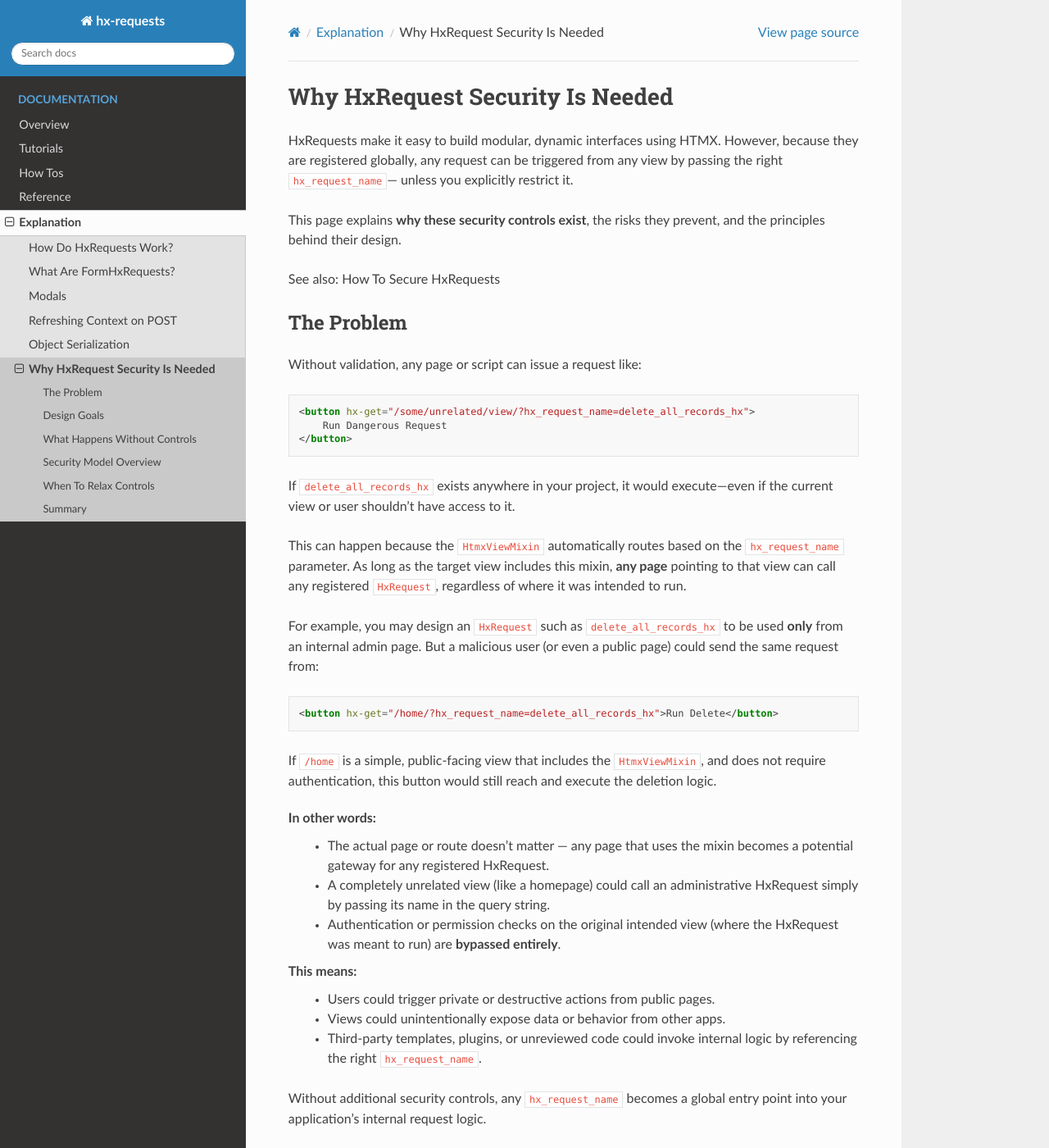
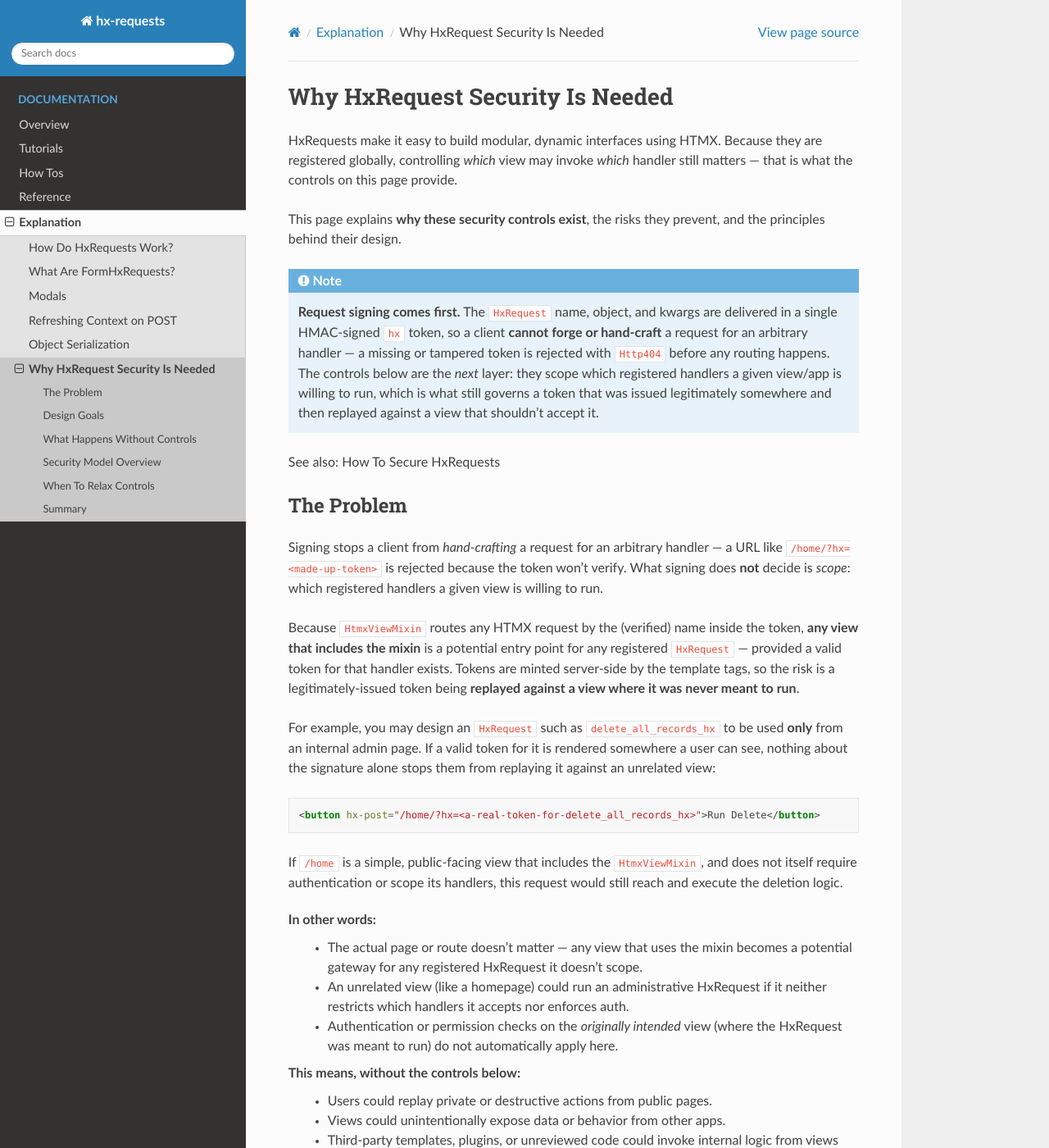
Before and after one commit to yaakovLowenstein/hx-requests, a Sphinx documentation site: the page built from docs/explanation/securing_hx_requests.rst, in a window 1280 px wide and 1400 px high. Shown: the whole window at 82% size. Built offline with Sphinx 7.4.7 and the Read the Docs theme 3.1.0, drawn with Linux system fonts in a browser that asks for light colours; pages that are not in the unit, such as notebooks, are missing from menus; some of the changed text lies outside the part shown.

Commit message:
feat!: sign the serialized round-trip token
Pack the HxRequest name, object, and kwargs into a single HMAC-signed `hx`
query param via django.core.signing instead of emitting loose, client-editable
params (hx_request_name, object=..., ___kwarg=...).

HtmxViewMixin.dispatch verifies the token and rebuilds request.GET from the
verified payload only; get_hx_extra_kwargs now sources kwargs solely from the
token (never raw GET), and _use_current_url strips framework keys so
HX-Current-URL cannot inject them.

Closes the IDOR, cross-model instance swap, `___can_edit` context forgery, and
garbage-input 500s: forged or hand-crafted requests fail the signature check
and return Http404 before any deserializer runs.

Adds public helpers so view code can introspect an inbound request without
going through dispatch: is_hx_request() (is this a valid hx-requests request,
vs is_htmx_request() which only checks the header), get_hx_request_name(), and
get_hx_payload(). These are the supported replacement for reading the old loose
query params off request.GET.

BREAKING CHANGE: the template tags now emit `?hx=<signed-token>` instead of
`?hx_request_name=...&object=...&___kwarg=...`. The `{% hx_get %}`/`{% hx_post %}`
tags and HxRequest classes are unchanged, but any code that read the framework's
routing data off request.GET -- e.g. sniffing `request.GET["hx_request_name"]`
to detect an hx request, or hand-building/parsing these URLs -- must switch to
`?hx=<token>` and the is_hx_request()/get_hx_request_name()/get_hx_payload()
helpers. Pages already rendered by the old version also 404 on hx interactions
until reloaded.

Co-Authored-By: Claude Fable 5 <noreply@anthropic.com>

```diff
--- a/docs/explanation/securing_hx_requests.rst
+++ b/docs/explanation/securing_hx_requests.rst
@@ -2,12 +2,22 @@ Why HxRequest Security Is Needed
 --------------------------------
 
 HxRequests make it easy to build modular, dynamic interfaces using HTMX.
-However, because they are registered globally, any request can be triggered
-from any view by passing the right :code:`hx_request_name`— unless you explicitly
-restrict it.
+Because they are registered globally, controlling *which* view may invoke *which*
+handler still matters — that is what the controls on this page provide.
 
 This page explains **why these security controls exist**, the risks they prevent,
 and the principles behind their design.
+
+.. note::
+
+    **Request signing comes first.** The :code:`HxRequest` name, object, and
+    kwargs are delivered in a single HMAC-signed :code:`hx` token, so a client
+    **cannot forge or hand-craft** a request for an arbitrary handler — a
+    missing or tampered token is rejected with :code:`Http404` before any
+    routing happens. The controls below are the *next* layer: they scope which
+    registered handlers a given view/app is willing to run, which is what still
+    governs a token that was issued legitimately somewhere and then replayed
+    against a view that shouldn't accept it.
 
 See also: :ref:`How To Secure HxRequests <how-to-secure-hxrequests>`
 
@@ -15,50 +25,48 @@ See also: :ref:`How To Secure HxRequests <how-to-secure-hxrequests>`
 The Problem
 ~~~~~~~~~~~
 
-Without validation, any page or script can issue a request like:
+Signing stops a client from *hand-crafting* a request for an arbitrary handler
+— a URL like :code:`/home/?hx=<made-up-token>` is rejected because the token
+won't verify. What signing does **not** decide is *scope*: which registered
+handlers a given view is willing to run.
 
-.. code-block:: html+django
-
-    <button hx-get="/some/unrelated/view/?hx_request_name=delete_all_records_hx">
-        Run Dangerous Request
-    </button>
-
-If :code:`delete_all_records_hx` exists anywhere in your project,
-it would execute—even if the current view or user shouldn’t have access to it.
-
-This can happen because the :code:`HtmxViewMixin` automatically routes
-based on the :code:`hx_request_name` parameter. As long as the target view
-includes this mixin, **any page** pointing to that view can call
-any registered :code:`HxRequest`, regardless of where it was intended to run.
+Because :code:`HtmxViewMixin` routes any HTMX request by the (verified) name
+inside the token, **any view that includes the mixin** is a potential entry
+point for any registered :code:`HxRequest` — provided a valid token for that
+handler exists. Tokens are minted server-side by the template tags, so the risk
+is a legitimately-issued token being **replayed against a view where it was
+never meant to run**.
 
 For example, you may design an :code:`HxRequest` such as
 :code:`delete_all_records_hx` to be used **only** from an internal admin page.
-But a malicious user (or even a public page) could send the same request from:
+If a valid token for it is rendered somewhere a user can see, nothing about the
+signature alone stops them from replaying it against an unrelated view:
 
 .. code-block:: html
 
-    <button hx-get="/home/?hx_request_name=delete_all_records_hx">Run Delete</button>
+    <button hx-post="/home/?hx=<a-real-token-for-delete_all_records_hx>">Run Delete</button>
 
 If :code:`/home` is a simple, public-facing view that includes
-the :code:`HtmxViewMixin`, and does not require authentication,
-this button would still reach and execute the deletion logic.
+the :code:`HtmxViewMixin`, and does not itself require authentication or scope
+its handlers, this request would still reach and execute the deletion logic.
 
 In other words:
-    - The actual page or route doesn’t matter — any page that uses the mixin
-      becomes a potential gateway for any registered HxRequest.
-    - A completely unrelated view (like a homepage) could call an
-      administrative HxRequest simply by passing its name in the query string.
-    - Authentication or permission checks on the original intended view
-      (where the HxRequest was meant to run) are **bypassed entirely**.
+    - The actual page or route doesn’t matter — any view that uses the mixin
+      becomes a potential gateway for any registered HxRequest it doesn't scope.
+    - An unrelated view (like a homepage) could run an administrative HxRequest
+      if it neither restricts which handlers it accepts nor enforces auth.
+    - Authentication or permission checks on the *originally intended* view
+      (where the HxRequest was meant to run) do not automatically apply here.
 
-This means:
-    - Users could trigger private or destructive actions from public pages.
+This means, without the controls below:
+    - Users could replay private or destructive actions from public pages.
     - Views could unintentionally expose data or behavior from other apps.
-    - Third-party templates, plugins, or unreviewed code could invoke internal logic
-      by referencing the right :code:`hx_request_name`.
+    - Third-party templates, plugins, or unreviewed code could invoke internal
+      logic from views that never scoped their handlers.
 
-Without additional security controls, any :code:`hx_request_name` becomes a
-global entry point into your application’s internal request logic.
+So while signing removes the forging vector, app-isolation and per-view scoping
+remain the layer that keeps a registered handler from becoming a global entry
+point into your application’s internal request logic.
 
 Design Goals
 ~~~~~~~~~~~~
@@ -74,11 +82,11 @@ The new HxRequest security layer enforces:
 What Happens Without Controls
 ~~~~~~~~~~~~~~~~~~~~~~~~~~~~~
 
-If you remove these checks, anyone who knows (or guesses) an :code:`hx_request_name`
-can:
+If you remove these checks, anyone holding a valid token for an
+:code:`HxRequest` (one rendered on any page they can reach) can:
 
-    - Trigger arbitrary requests from unrelated views.
-    - Modify or delete data outside their intended scope.
+    - Replay that request against unrelated views.
+    - Modify or delete data outside its intended scope.
     - Execute sensitive operations from unprotected endpoints.
 
 
@@ -120,11 +128,10 @@ Typical valid cases include:
 Summary
 ~~~~~~~
 
-Without these controls, :code:`hx_request_name` effectively exposes
-a remote-call interface to your entire Django project.
-
-The HxRequest security layer ensures this system respects
-application boundaries and explicit trust.
+Signing ensures a request's name, object, and kwargs can't be forged. On top of
+that, the controls here ensure a registered handler doesn't become a remote-call
+interface to your entire Django project by respecting application boundaries and
+explicit trust.
 
 Continue to :ref:`How To Secure HxRequests <how-to-secure-hxrequests>`
 for configuration examples.
--- a/docs/how_tos/index.rst
+++ b/docs/how_tos/index.rst
@@ -5,6 +5,7 @@ How Tos
    :maxdepth: 1
 
    register_hx_requests
+   detect_hx_request
    secure_hx_requests
    use_modals
    oob_swap
--- a/docs/how_tos/secure_hx_requests.rst
+++ b/docs/how_tos/secure_hx_requests.rst
@@ -2,8 +2,10 @@ How To Secure HxRequests
 ------------------------
 
 HxRequests allow modular, component-level interactions between the frontend and backend.
-However, without proper access controls, any request can be triggered from any page
-by including the :code:`hx_request_name` parameter in the URL.
+Request signing already stops a client from forging a request for an arbitrary
+handler, but without per-view access controls a validly-issued request can still
+be replayed against any view that includes the mixin and doesn't scope which
+handlers it accepts.
 
 This guide explains **how to secure HxRequests**, enforce app boundaries,
 require authentication when appropriate, and explicitly allow cross-app usage where needed.
```
Also changed, not shown: docs/explanation/how_hx_requests_works.rst (+8 -3 lines), docs/explanation/object_serialization.rst (+16 -6 lines), docs/how_tos/detect_hx_request.rst (added, +66 -0 lines), docs/reference/hx_tags.rst (+10 -4 lines), 7 other files.
